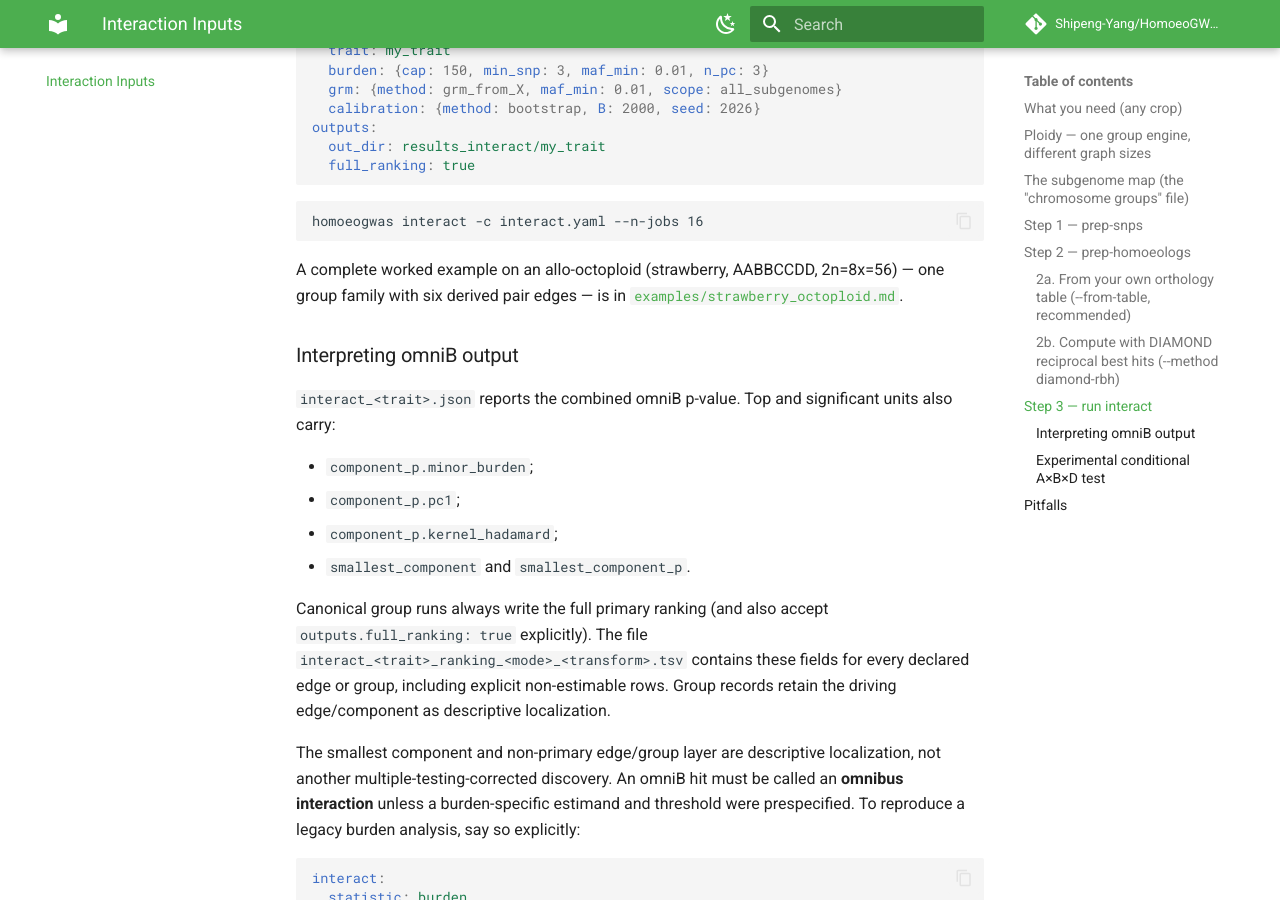
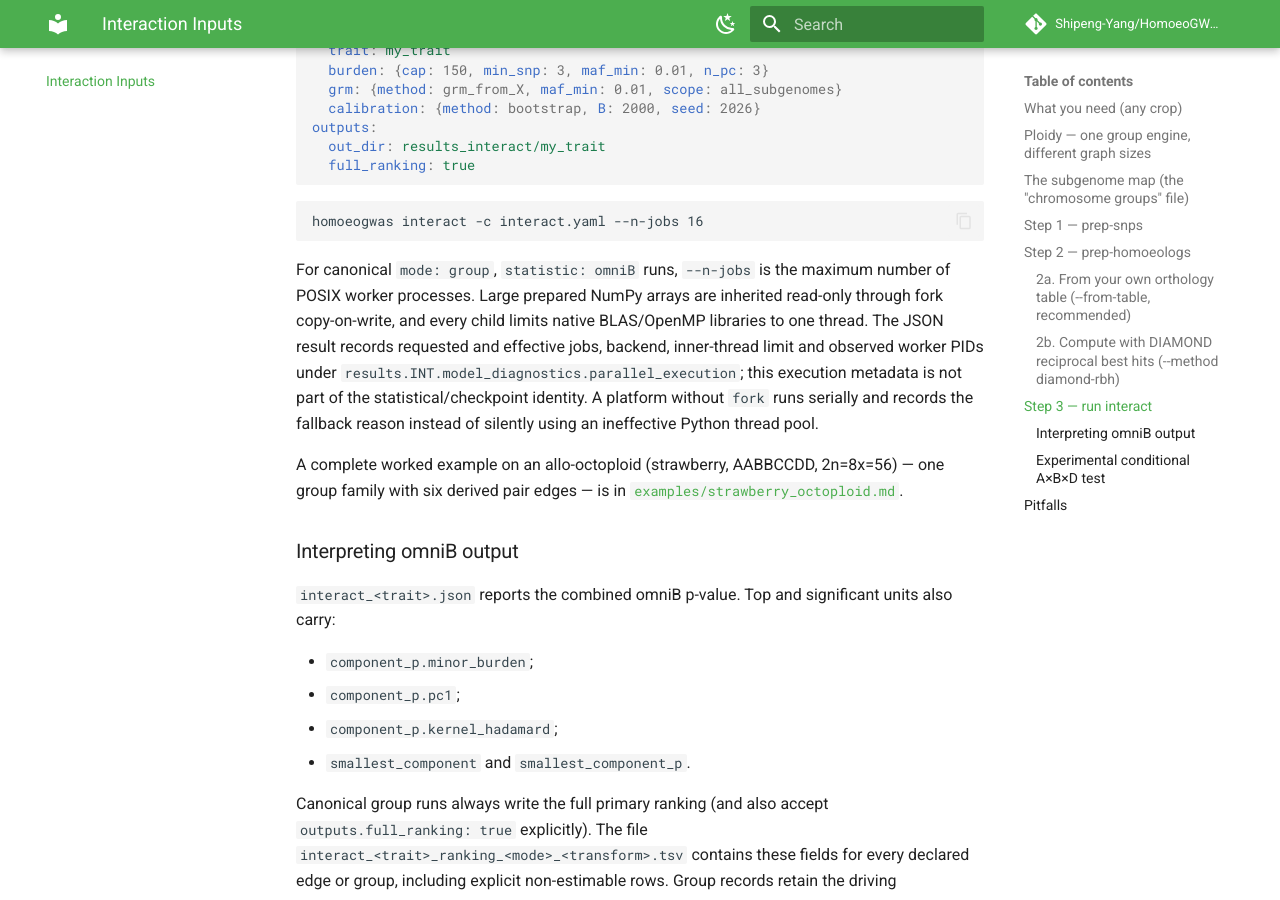
Before and after one commit to Shipeng-Yang/HomoeoGWAS, an MkDocs documentation site: the page built from docs/interact_inputs.md, in a window 1280 px wide and 900 px high, scrolled down 6244 px. Built offline with MkDocs 1.6.1 and Material for MkDocs 9.7.7, drawn with Linux system fonts in a browser that asks for light colours; comment, search, counter and statistics services are not loaded.

Commit message:
docs: expose canonical omniB process execution

````diff
--- a/docs/interact_inputs.md
+++ b/docs/interact_inputs.md
@@ -270,6 +270,16 @@ outputs:
 homoeogwas interact -c interact.yaml --n-jobs 16
 ```
 
+For canonical `mode: group`, `statistic: omniB` runs, `--n-jobs` is the
+maximum number of POSIX worker processes. Large prepared NumPy arrays are
+inherited read-only through fork copy-on-write, and every child limits native
+BLAS/OpenMP libraries to one thread. The JSON result records requested and
+effective jobs, backend, inner-thread limit and observed worker PIDs under
+`results.INT.model_diagnostics.parallel_execution`; this execution metadata is
+not part of the statistical/checkpoint identity. A platform without `fork`
+runs serially and records the fallback reason instead of silently using an
+ineffective Python thread pool.
+
 A complete worked example on an allo-octoploid (strawberry, AABBCCDD,
 2n=8x=56) — one group family with six derived pair edges — is in
 [`examples/strawberry_octoploid.md`](examples/strawberry_octoploid.md).
````
Also changed, not shown: AGENTS.md (+6 -0 lines), CHANGELOG.md (+7 -1 lines), 4 other files.
